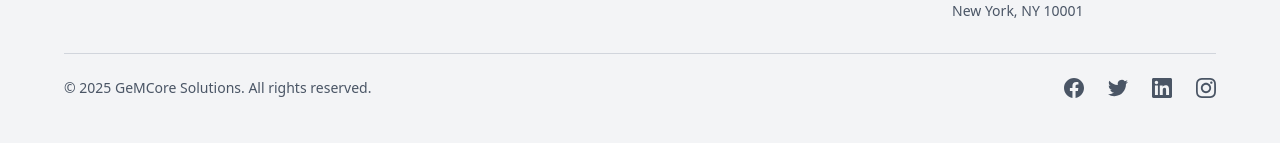
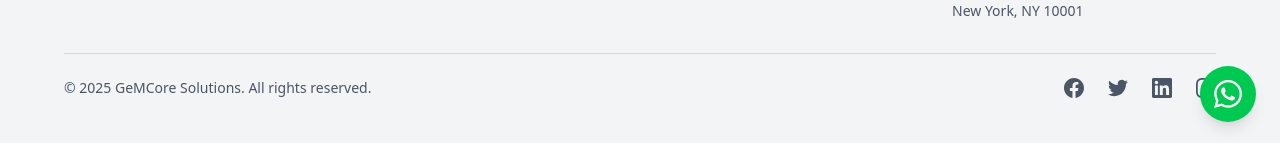
Before and after one commit to vikasv13579/get_service_provide, a Next.js app: page /contact in a window 1280 px wide. Shown: the part 654-797 px from the top of the page. Built offline with nearby package versions, Linux system fonts and the light colour scheme; no server answers.

Commit message:
whatsapp button added

```diff
--- a/src/app/layout.js
+++ b/src/app/layout.js
@@ -2,6 +2,7 @@
 import "./globals.css";
 import { ThemeProvider } from "@/components/theme-provider";
 import AuthProvider from "@/components/auth-provider";
+import WhatsAppButton from "@/components/whatsapp-button";
 
 const geistSans = Geist({
   variable: "--font-geist-sans",
@@ -33,6 +34,7 @@
           <AuthProvider>
             {children}
           </AuthProvider>
+          <WhatsAppButton />
         </ThemeProvider>
       </body>
     </html>
--- /dev/null
+++ b/src/components/whatsapp-button.jsx
@@ -0,0 +1,49 @@
+"use client";
+
+import React from "react";
+
+const WhatsAppButton = () => {
+  // Replace with your actual WhatsApp number (include country code without + or spaces)
+  // Example: for +1 234 567 8900, use "12345678900"
+  const phoneNumber = "919773524936"; // Fixed: removed + and space for WhatsApp URL
+
+  // Pre-filled message (optional)
+  const message = "Hello! I'm interested in your services.";
+
+  const handleClick = () => {
+    const encodedMessage = encodeURIComponent(message);
+    const whatsappUrl = `https://wa.me/${phoneNumber}?text=${encodedMessage}`;
+    window.open(whatsappUrl, "_blank");
+  };
+
+  return (
+    <div className="fixed bottom-6 right-6 z-50 group">
+      <button
+        onClick={handleClick}
+        className="flex items-center justify-center w-14 h-14 bg-green-500 hover:bg-green-600 text-white rounded-full shadow-lg transition-all duration-300 hover:scale-110 focus:outline-none focus:ring-4 focus:ring-green-300"
+        aria-label="Chat on WhatsApp"
+      >
+        <svg
+          xmlns="http://www.w3.org/2000/svg"
+          viewBox="0 0 24 24"
+          fill="currentColor"
+          className="w-7 h-7"
+        >
+          <path d="M17.472 14.382c-.297-.149-1.758-.867-2.03-.967-.273-.099-.471-.148-.67.15-.197.297-.767.966-.94 1.164-.173.199-.347.223-.644.075-.297-.15-1.255-.463-2.39-1.475-.883-.788-1.48-1.761-1.653-2.059-.173-.297-.018-.458.13-.606.134-.133.298-.347.446-.52.149-.174.198-.298.298-.497.099-.198.05-.371-.025-.52-.075-.149-.669-1.612-.916-2.207-.242-.579-.487-.5-.669-.51-.173-.008-.371-.01-.57-.01-.198 0-.52.074-.792.372-.272.297-1.04 1.016-1.04 2.479 0 1.462 1.065 2.875 1.213 3.074.149.198 2.096 3.2 5.077 4.487.709.306 1.262.489 1.694.625.712.227 1.36.195 1.871.118.571-.085 1.758-.719 2.006-1.413.248-.694.248-1.289.173-1.413-.074-.124-.272-.198-.57-.347m-5.421 7.403h-.004a9.87 9.87 0 01-5.031-1.378l-.361-.214-3.741.982.998-3.648-.235-.374a9.86 9.86 0 01-1.51-5.26c.001-5.45 4.436-9.884 9.888-9.884 2.64 0 5.122 1.03 6.988 2.898a9.825 9.825 0 012.893 6.994c-.003 5.45-4.437 9.884-9.885 9.884m8.413-18.297A11.815 11.815 0 0012.05 0C5.495 0 .16 5.335.157 11.892c0 2.096.547 4.142 1.588 5.945L.057 24l6.305-1.654a11.882 11.882 0 005.683 1.448h.005c6.554 0 11.89-5.335 11.893-11.893a11.821 11.821 0 00-3.48-8.413z" />
+        </svg>
+      </button>
+
+      {/* Tooltip message */}
+      <div className="absolute bottom-full right-0 mb-2 opacity-0 group-hover:opacity-100 transition-opacity duration-300 pointer-events-none">
+        <div className="bg-gray-900 dark:bg-gray-700 text-white text-sm rounded-lg py-2 px-4 whitespace-nowrap shadow-lg">
+          Chat with us on WhatsApp
+          <div className="absolute top-full right-6 -mt-1">
+            <div className="border-8 border-transparent border-t-gray-900 dark:border-t-gray-700"></div>
+          </div>
+        </div>
+      </div>
+    </div>
+  );
+};
+
+export default WhatsAppButton;
```
